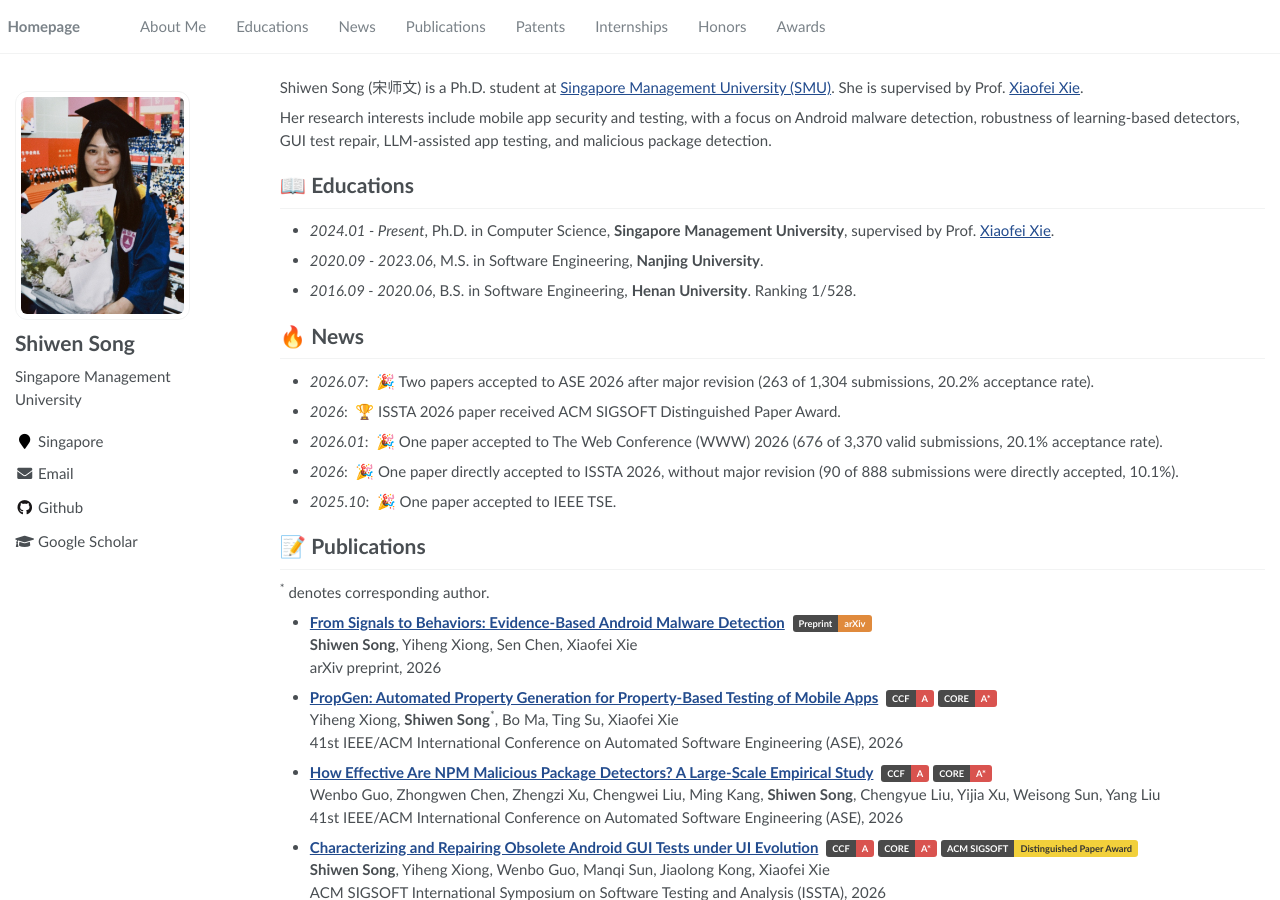
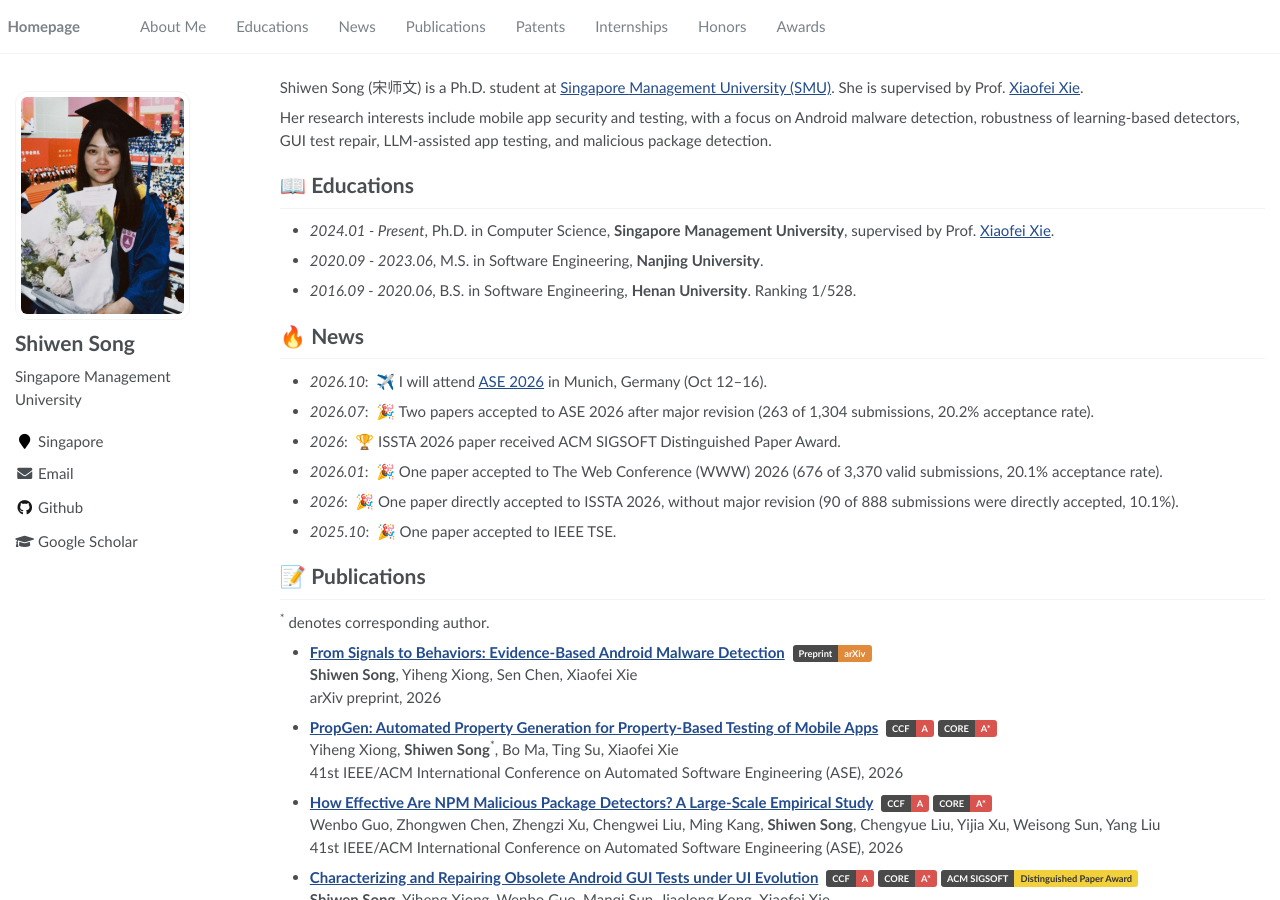
Before and after one commit to shiwen-song/shiwen-song.github.io, a Jekyll site: the page built from _pages/about.md, in a window 1280 px wide and 900 px high. Built offline with Jekyll 4.4.1, drawn with Linux system fonts in a browser that asks for light colours.

Commit message:
News: attending ASE 2026
Co-Authored-By: Claude Sonnet 5.5 <noreply@anthropic.com>

```diff
--- a/_pages/about.md
+++ b/_pages/about.md
@@ -27,6 +27,7 @@ Her research interests include mobile app security and testing, with a focus on
 - *2016.09 - 2020.06*, B.S. in Software Engineering, **Henan University**. Ranking 1/528.
 
 # 🔥 News
+- *2026.10*: &nbsp;✈️ I will attend [ASE 2026](https://conf.researchr.org/home/ase-2026) in Munich, Germany (Oct 12–16).
 - *2026.07*: &nbsp;🎉 Two papers accepted to ASE 2026 after major revision (263 of 1,304 submissions, 20.2% acceptance rate).
 - *2026*: &nbsp;🏆 ISSTA 2026 paper received ACM SIGSOFT Distinguished Paper Award.
 - *2026.01*: &nbsp;🎉 One paper accepted to The Web Conference (WWW) 2026 (676 of 3,370 valid submissions, 20.1% acceptance rate).
```
